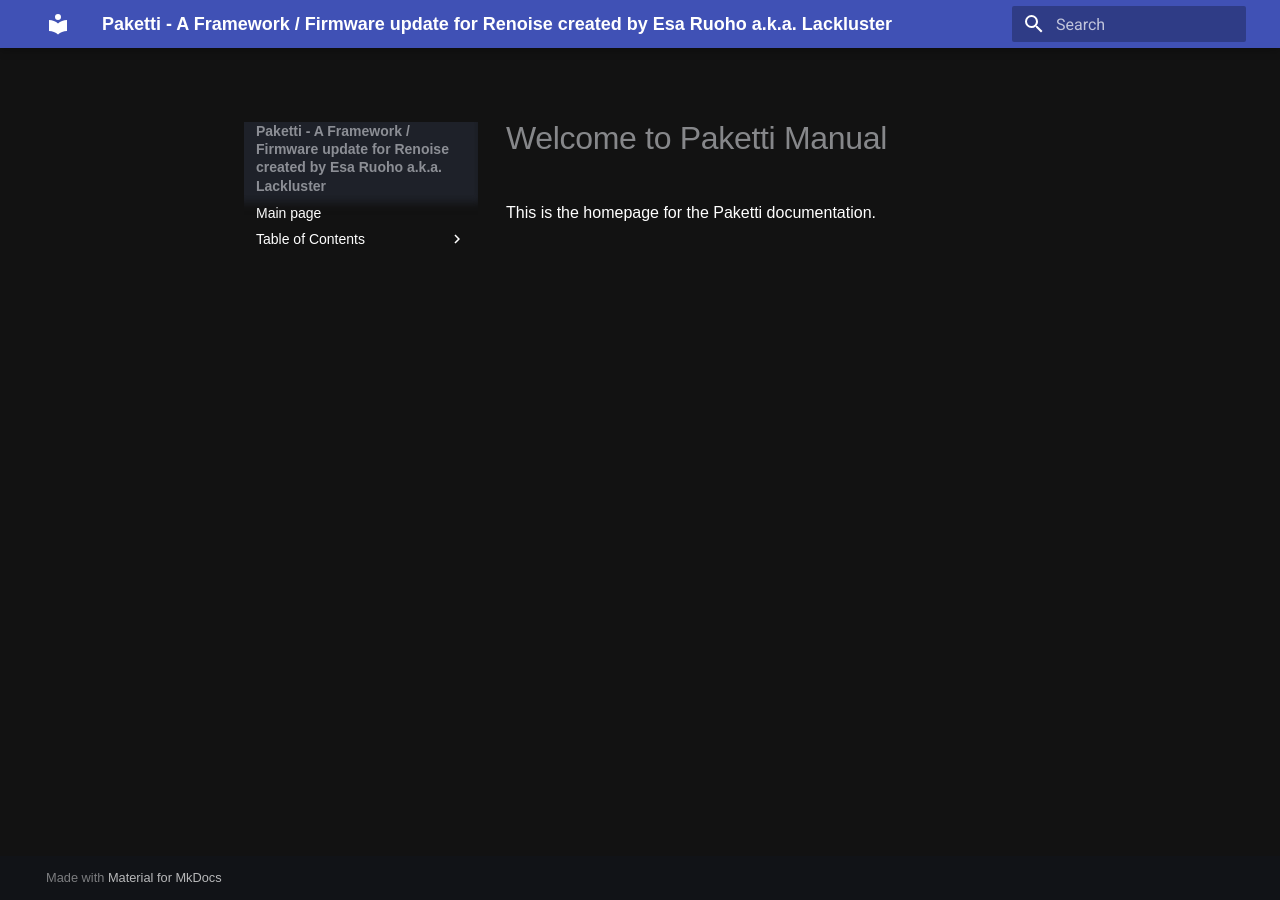
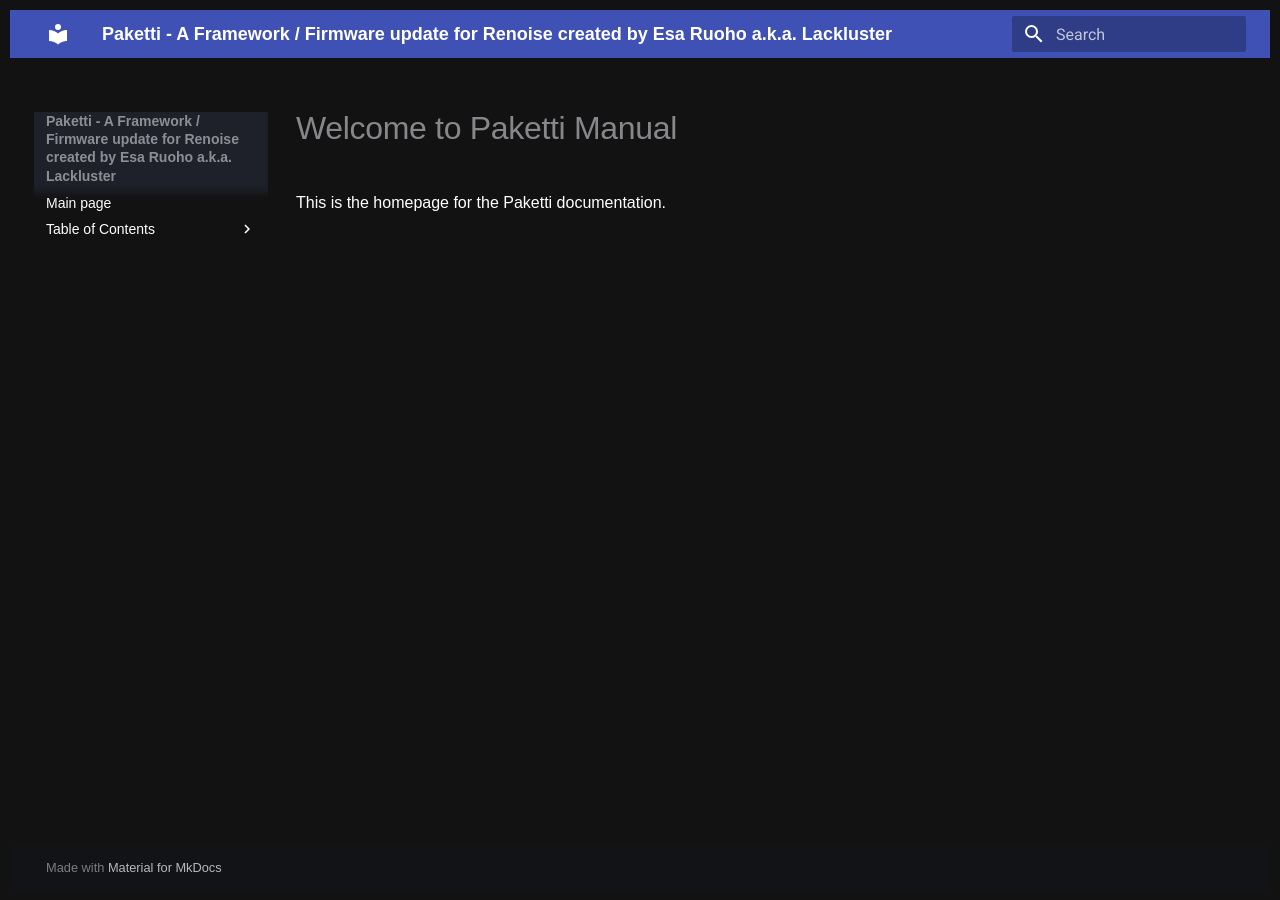
Before and after one commit to untilde/paketti-manual, an MkDocs documentation site: the page built from docs/index.md, in a window 1280 px wide. Built offline with MkDocs 1.6.1 and Material for MkDocs 9.7.7, drawn with Linux system fonts in a browser that asks for light colours.

Commit message:
Update dark-mode.css

```diff
--- a/docs/dark-mode.css
+++ b/docs/dark-mode.css
@@ -1,39 +1,6 @@
-/* Dark mode styling for the main page */
 body {
-    background-color: #121212; /* Dark background */
-    color: #ffffff;            /* White text */
+    background-color: #121212;
+    color: #ffffff;
     font-family: Arial, sans-serif;
+    padding: 10px;
 }
-
-/* Sidebar styling */
-.sidebar-links {
-    position: fixed;
-    top: 60px;
-    left: 0;
-    padding: 15px;
-    background-color: #1e1e1e;
-    color: #ffffff;
-    width: 200px;
-    height: 100vh;
-    overflow-y: auto;
-    box-shadow: 2px 0 5px rgba(0, 0, 0, 0.3);
-}
-
-/* Sidebar link styling */
-.sidebar-links a {
-    display: block;
-    margin: 10px 0;
-    color: #bb86fc;            /* Light purple for visibility */
-    font-weight: bold;
-    text-decoration: none;
-}
-
-.sidebar-links a:hover {
-    color: #ffffff;            /* White text on hover */
-}
-
-/* Padding for main content to prevent overlap with sidebar */
-main {
-    margin-left: 220px;        /* Matches sidebar width */
-    padding: 20px;
-}
```
